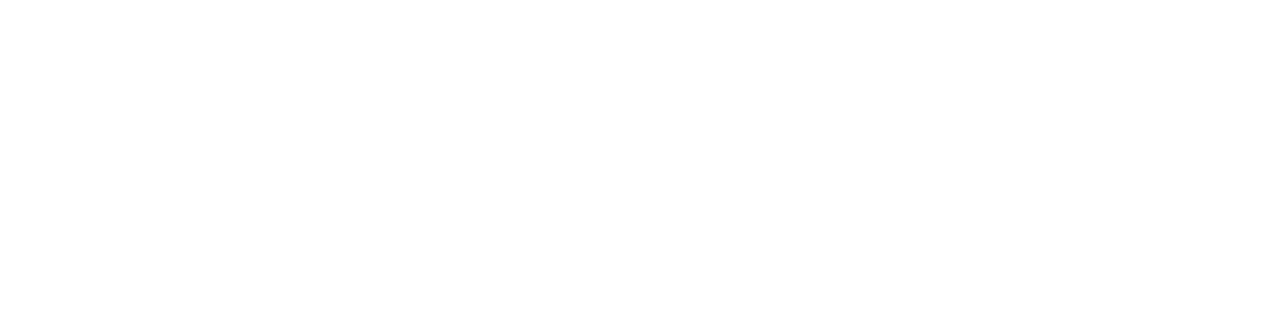
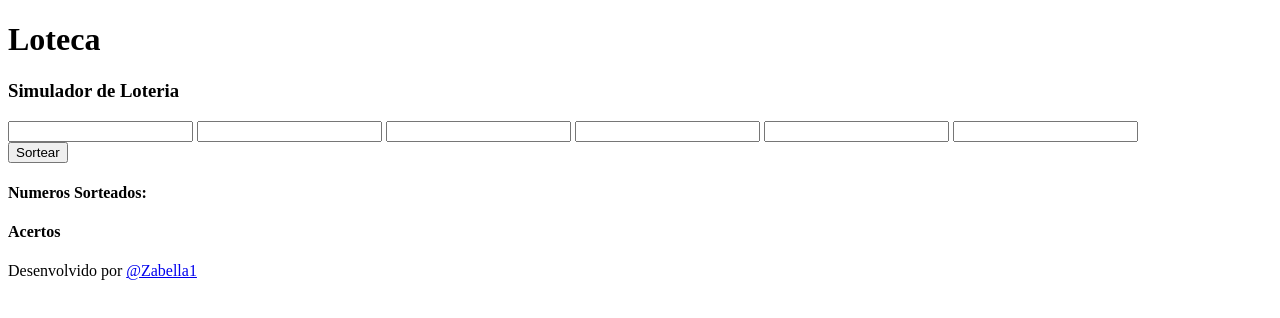
Before and after one commit to Zabella1/loteca_mat, a plain HTML site: page index.html in a window 1280 px wide. Drawn offline with Linux system fonts and the light colour scheme.

Commit message:
finalizacao do html

```diff
--- a/index.html
+++ b/index.html
@@ -7,6 +7,35 @@
     <title>Loteca - Simulador de loteria</title>
 </head>
 <body>
+    <header>
+        <h1>Loteca</h1>
+        <h3>Simulador de Loteria</h3>
+    </header>
+
+    <div class="selecao">
+    <input type="number" id="num1" class="num">
+    <input type="number" id="num2" class="num">
+    <input type="number" id="num3" class="num">
+    <input type="number" id="num4" class="num">
+    <input type="number" id="num5" class="num">
+    <input type="number" id="num6" class="num">
+    </div>
+
+    <button>Sortear</button>
+
+    <div class="sorteio">
+        <h4>Numeros Sorteados:</h4>
+        <p id="sorteados"></p>
+    </div>
+
+    <div class="acertos">
+        <h4>Acertos</h4>
+        <p id="acertos"></p>
+    </div>
+
+    <footer>
+        <p>Desenvolvido por <a href="https://github.com/Zabella1">@Zabella1</a></p>
+    </footer>
 
 </body>
 </html>
```
